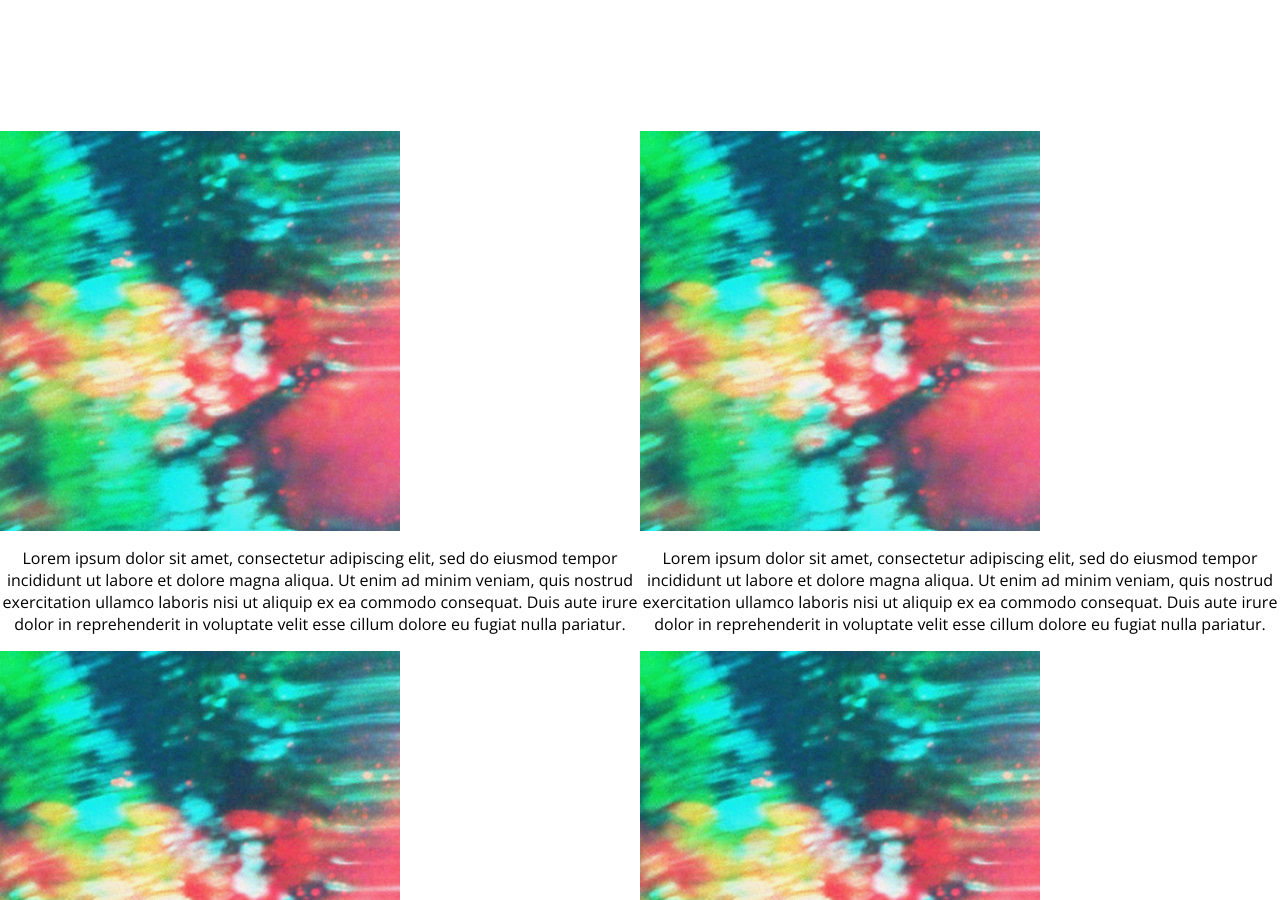
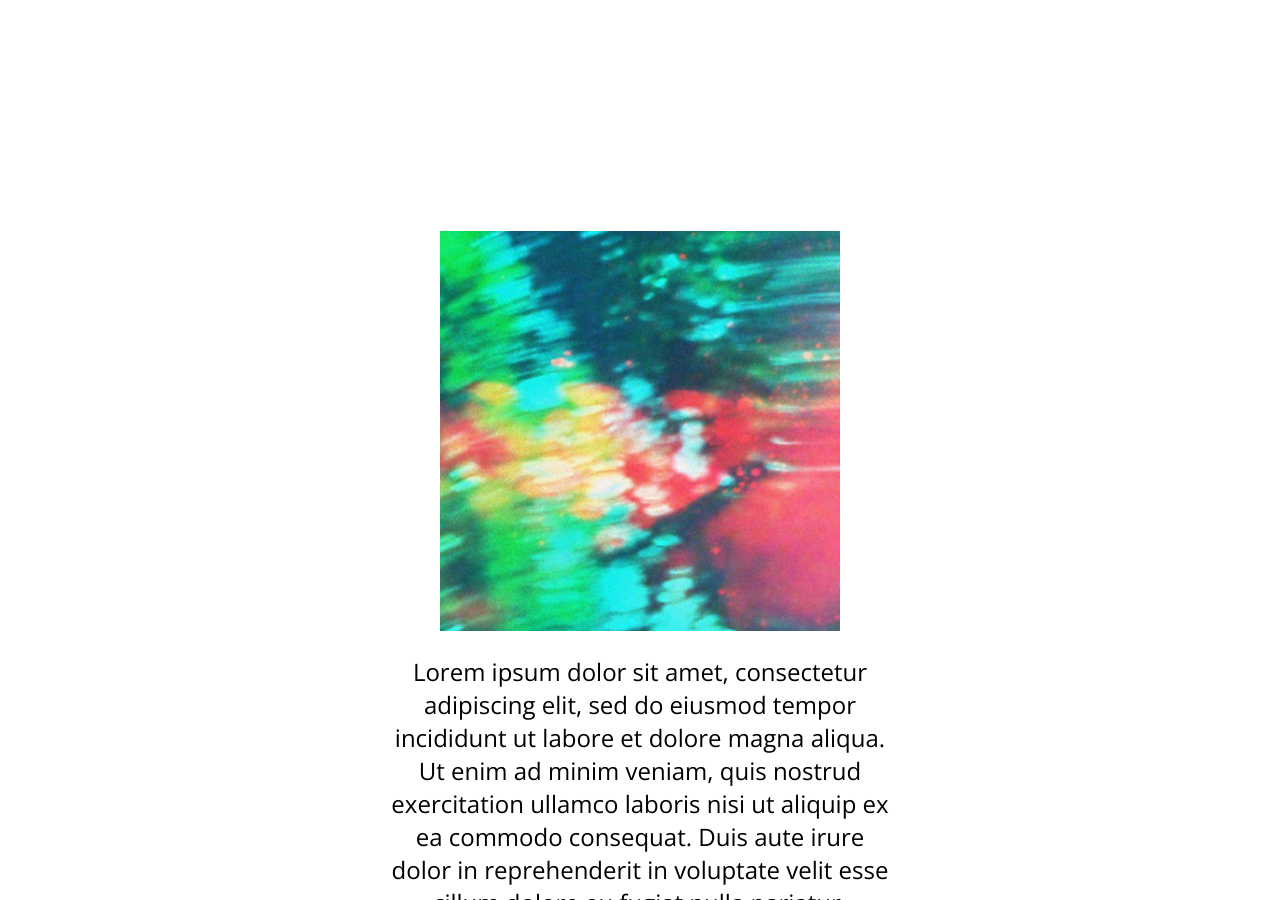
Before and after one commit to lukecamelo/personal-portfolio, a React (Create React App) app: page / in a window 1280 px wide. Shown: the part 1900-2800 px from the top of the page. Built offline with nearby package versions, Linux system fonts and the light colour scheme.

Commit message:
Changed projects section to be single column, other misc. changes

```diff
--- a/src/components/header.js
+++ b/src/components/header.js
@@ -1,19 +1,26 @@
 import React, {Component} from 'react';
+import Fade from 'react-reveal/Fade';
 import './header.css';
 
 class Header extends Component {
   render() {
     return(
       <div className='Header'>
+      <Fade>
         <div className='headText'>
+          <Fade cascade>
           <h1>My name is Luke Camelo.</h1>
           <p>I'm a front-end web developer/overall handsome dude.</p>
+          </Fade>
         </div>
         <div className="headBlurb">
+          <Fade cascade>
           <p>
             This is my website!
           </p>
+          </Fade>
         </div>
+        </Fade>
       </div>
     );
   }
--- a/src/components/knownTech.css
+++ b/src/components/knownTech.css
@@ -1,5 +1,5 @@
 .techContainer {
-  height: 500px;
+  height: 600px;
 }
 
 .techList {
--- a/src/components/projects.css
+++ b/src/components/projects.css
@@ -1,6 +1,15 @@
+.projectContainer {
+  height: 600px;
+}
+
 .projectList {
   display: grid;
-  grid-template-columns: 1fr 1fr;
+  grid-template-columns: 1fr;
+  grid-template-rows: 1fr 1fr;
+  justify-items: center;
+  margin: 0;
+  padding: 0;
+  grid-gap: 20px;
 }
 
 .projectImage {
@@ -9,3 +18,13 @@
   height: 400px;
   width: 400px;
 }
+
+.projectItem {
+  display: grid;
+  justify-items: center;
+}
+
+.projectDescription {
+  width: 500px;
+  font-size: 24px;
+}
--- a/src/components/projects.js
+++ b/src/components/projects.js
@@ -5,9 +5,10 @@ const projects = () => {
   return(
     <div className='projectContainer'>
       <div className="projectList">
+
         <div className="projectItem">
           <div className="projectImage"></div>
-          <p>
+          <p className='projectDescription'>
             Lorem ipsum dolor sit amet, consectetur adipiscing elit,
             sed do eiusmod tempor incididunt ut labore et dolore magna
             aliqua. Ut enim ad minim veniam, quis nostrud exercitation
@@ -19,7 +20,7 @@ const projects = () => {
 
         <div className="projectItem">
           <div className="projectImage"></div>
-          <p>
+          <p className='projectDescription'>
             Lorem ipsum dolor sit amet, consectetur adipiscing elit,
             sed do eiusmod tempor incididunt ut labore et dolore magna
             aliqua. Ut enim ad minim veniam, quis nostrud exercitation
@@ -30,7 +31,7 @@ const projects = () => {
         </div>
         <div className="projectItem">
           <div className="projectImage"></div>
-          <p>
+          <p className='projectDescription'>
             Lorem ipsum dolor sit amet, consectetur adipiscing elit,
             sed do eiusmod tempor incididunt ut labore et dolore magna
             aliqua. Ut enim ad minim veniam, quis nostrud exercitation
@@ -42,7 +43,7 @@ const projects = () => {
 
         <div className="projectItem">
           <div className="projectImage"></div>
-          <p>
+          <p className='projectDescription'>
             Lorem ipsum dolor sit amet, consectetur adipiscing elit,
             sed do eiusmod tempor incididunt ut labore et dolore magna
             aliqua. Ut enim ad minim veniam, quis nostrud exercitation
```
